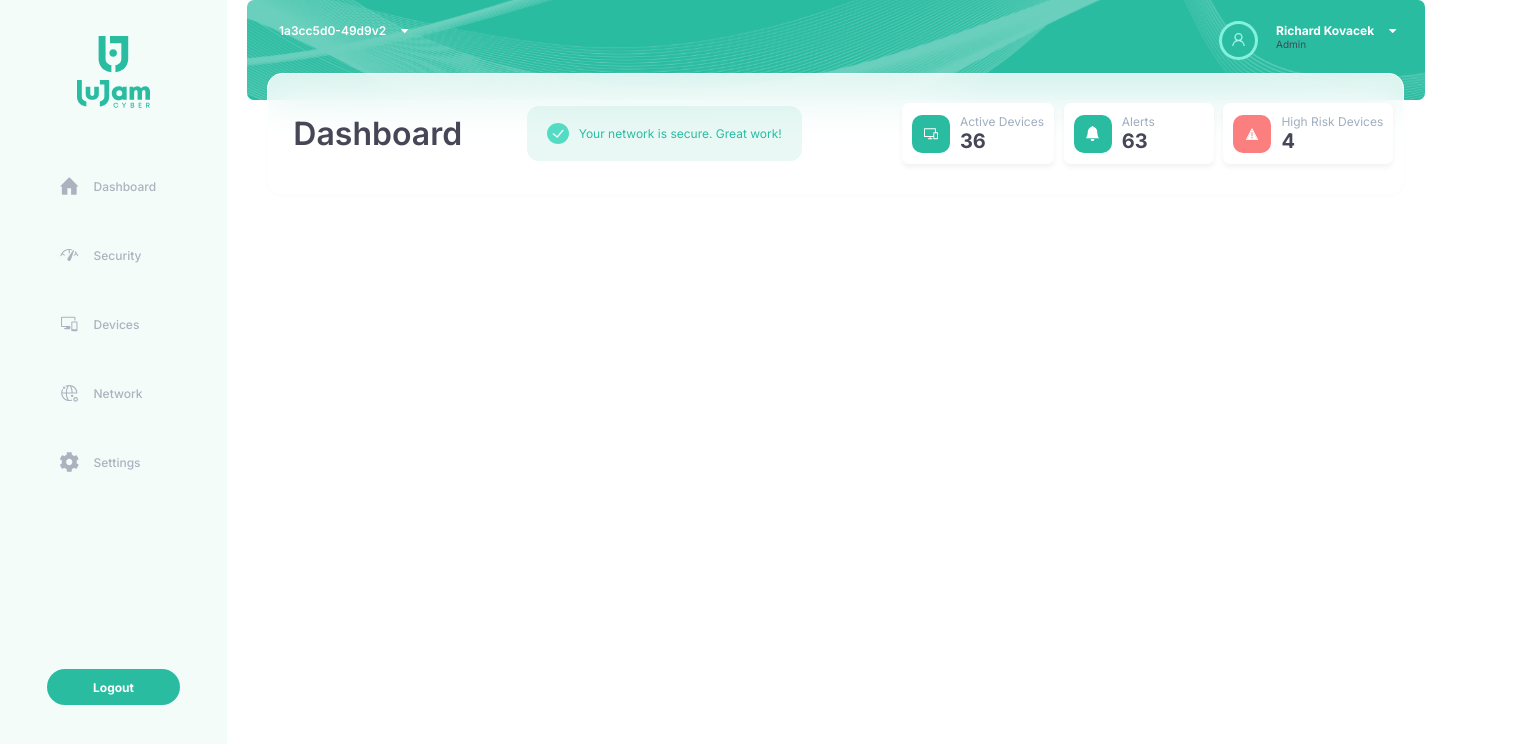
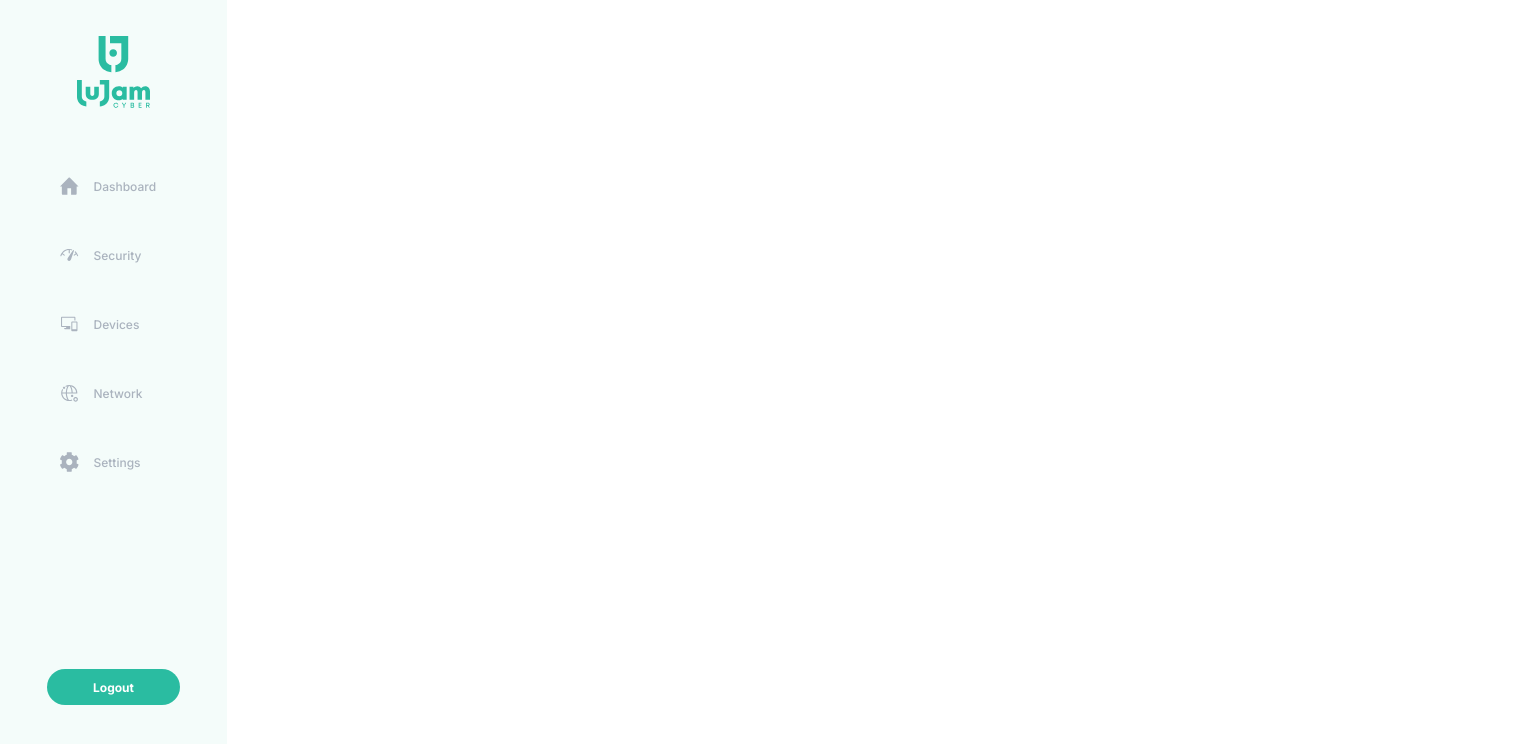
Before and after one commit to iKarans/jersey-client-project, a React (Create React App) app: page / in a window 1280 px wide. Shown: the top 744 px of the page, 1527 px wide, since content can reach past the window. Built offline with nearby package versions, Linux system fonts and the light colour scheme.

Commit message:
remvoed double up of Routes

```diff
--- a/src/App.jsx
+++ b/src/App.jsx
@@ -11,7 +11,6 @@ const App = () => {
     <Router>
       <div className="App">
         <Routes />
-        <Header pageHeading="Dashboard"/>
       </div>
     </Router>
   )
```
